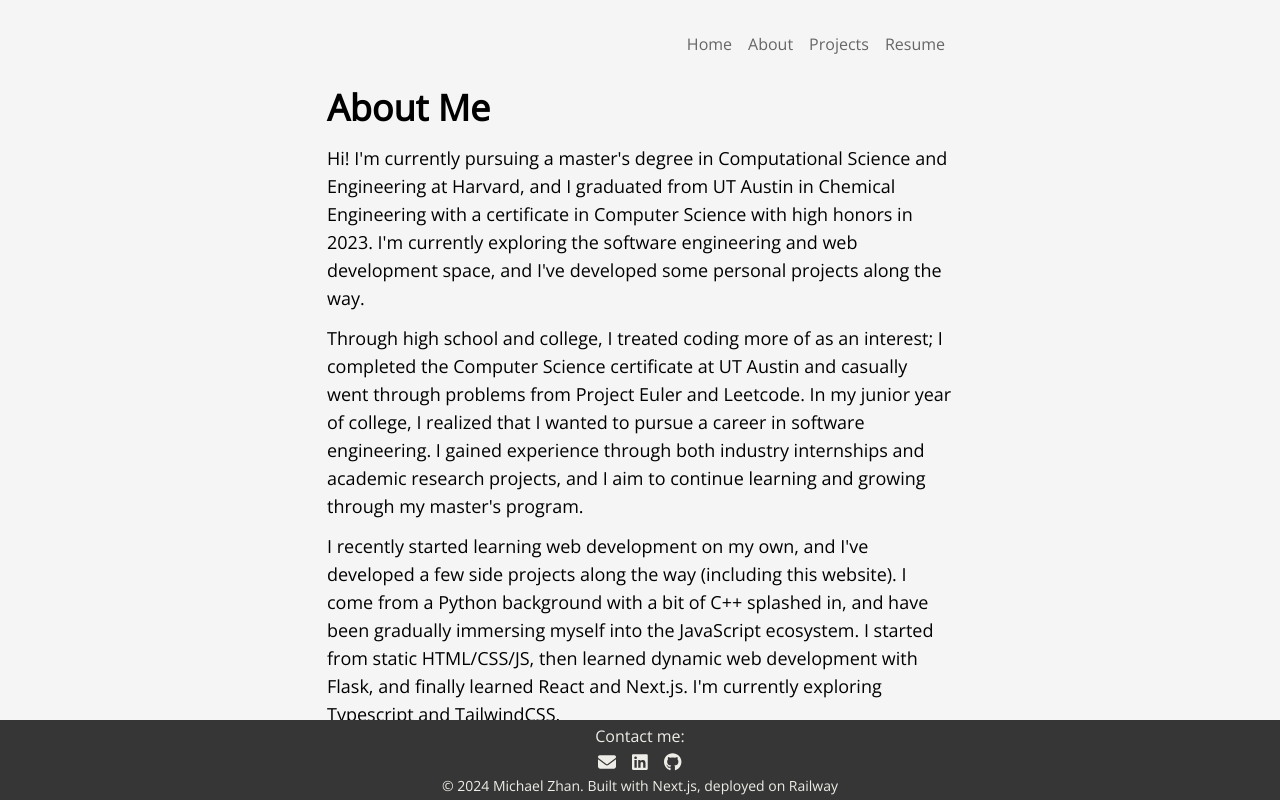
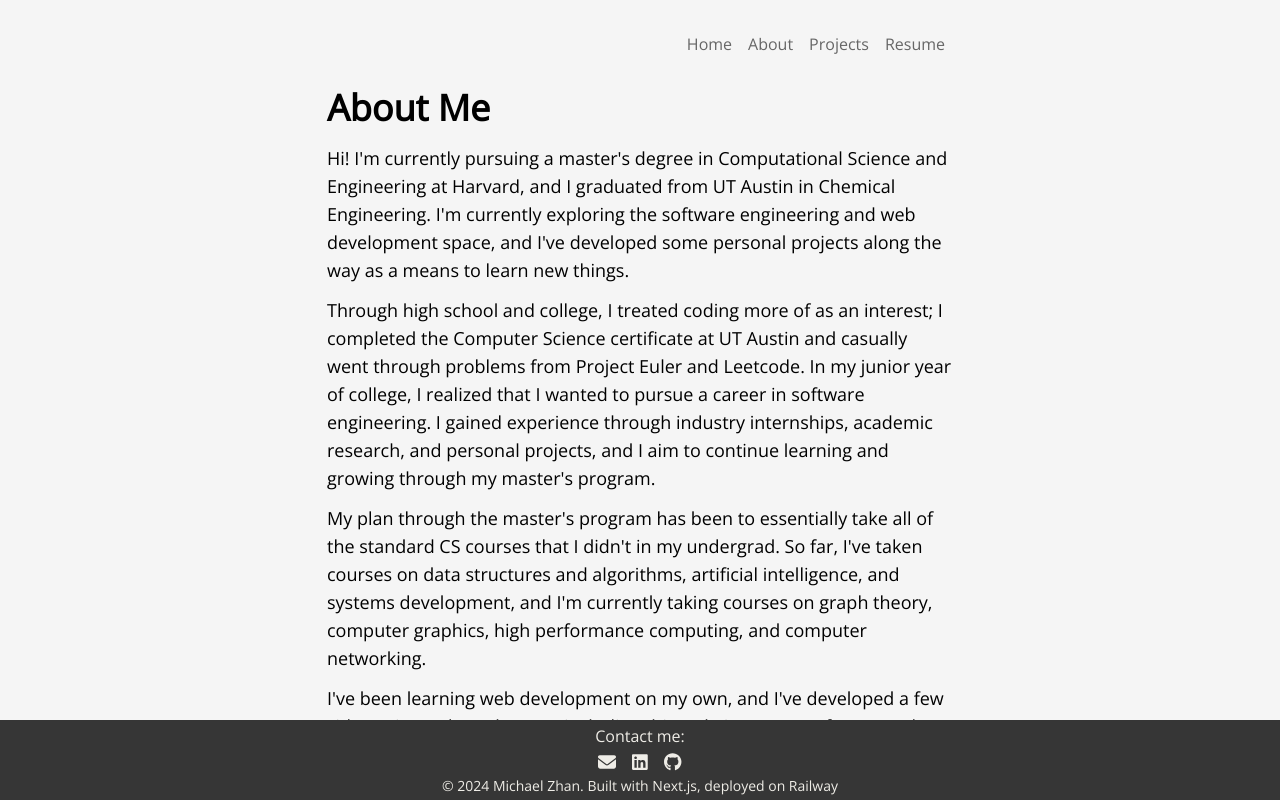
Before and after one commit to michaelzhan1/personal-website, a Next.js app: page /about in a window 1280 px wide. Built offline with nearby package versions, Linux system fonts and the light colour scheme.

Commit message:
Update about me

```diff
--- a/app/about/page.js
+++ b/app/about/page.js
@@ -6,9 +6,10 @@ export default function About () {
           <h1 className="text-4xl font-bold">About Me</h1>
         </div>
         <div>
-          <p className="mb-3">Hi! I'm currently pursuing a master's degree in Computational Science and Engineering at Harvard, and I graduated from UT Austin in Chemical Engineering with a certificate in Computer Science with high honors in 2023. I'm currently exploring the software engineering and web development space, and I've developed some personal projects along the way.</p>
-          <p className="mb-3">Through high school and college, I treated coding more of as an interest; I completed the Computer Science certificate at UT Austin and casually went through problems from Project Euler and Leetcode. In my junior year of college, I realized that I wanted to pursue a career in software engineering. I gained experience through both industry internships and academic research projects, and I aim to continue learning and growing through my master's program.</p>
-          <p className="mb-5">I recently started learning web development on my own, and I've developed a few side projects along the way (including this website). I come from a Python background with a bit of C++ splashed in, and have been gradually immersing myself into the JavaScript ecosystem. I started from static HTML/CSS/JS, then learned dynamic web development with Flask, and finally learned React and Next.js. I'm currently exploring Typescript and TailwindCSS.</p>
+          <p className="mb-3">Hi! I'm currently pursuing a master's degree in Computational Science and Engineering at Harvard, and I graduated from UT Austin in Chemical Engineering. I'm currently exploring the software engineering and web development space, and I've developed some personal projects along the way as a means to learn new things.</p>
+          <p className="mb-3">Through high school and college, I treated coding more of as an interest; I completed the Computer Science certificate at UT Austin and casually went through problems from Project Euler and Leetcode. In my junior year of college, I realized that I wanted to pursue a career in software engineering. I gained experience through industry internships, academic research, and personal projects, and I aim to continue learning and growing through my master's program.</p>
+          <p className="mb-3">My plan through the master's program has been to essentially take all of the standard CS courses that I didn't in my undergrad. So far, I've taken courses on data structures and algorithms, artificial intelligence, and systems development, and I'm currently taking courses on graph theory, computer graphics, high performance computing, and computer networking.</p>
+          <p className="mb-5"> I've been learning web development on my own, and I've developed a few side projects along the way (including this website!). I come from a Python background with a bit of C++ splashed in, and have been gradually immersing myself into the JavaScript ecosystem. I started from static HTML/CSS/JS, then learned dynamic web development with Flask, and finally moved into React via Next.js. Since then, I've also started using TypeScript and TailwindCSS, as well as learning C++ at a more in-depth level on the side. I've recently discovered an interest in graphics as well, leading me to build my first graphics-based project in an implementation of Conway's Game of Life. Some of my more prominent projects can be found on the Projects page, and all of my projects can be found on my GitHub, linked in the footer.</p>
         </div>
       </div>
     </>
```
